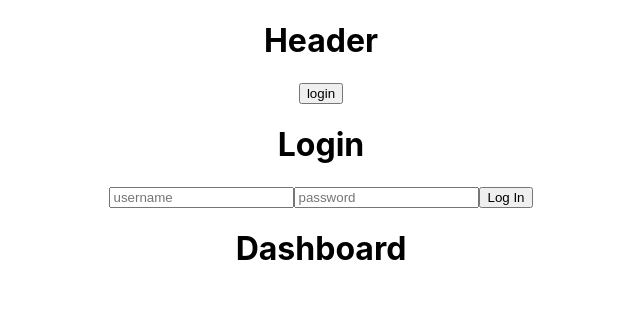
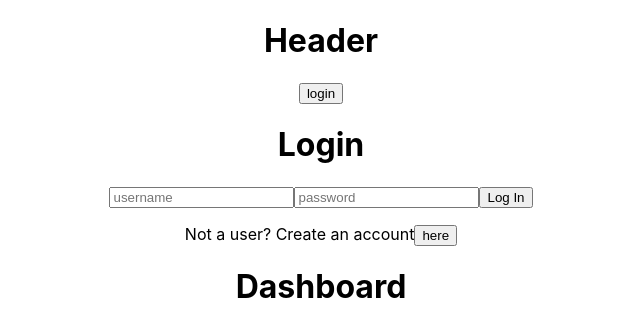
Before and after one commit to dylanlott/FoodMood, a React (Create React App) app: page / in a window 1280 px wide. Both pictures are taken after a click on the button "login". Shown: the top 336 px of the page, without its empty margins (319-959 px from the left). Built offline with nearby package versions, Linux system fonts and the light colour scheme.

Commit message:
added register toggle module

```diff
--- a/src/Components/Header/Header.js
+++ b/src/Components/Header/Header.js
@@ -12,9 +12,9 @@ constructor(){
 
 }
 
-handleLogin=(e)=>{
+handleToggle=(e)=>{
   this.setState({
-      moduleSeen: true
+      moduleSeen: !this.state.moduleSeen
   })
 }
 
@@ -22,13 +22,14 @@ handleLogin=(e)=>{
         return(
             <div>
             <h1>Header</h1>
-            <button onClick={this.handleLogin}>login</button>
+            <button onClick={this.handleToggle}>login</button>
 
 
-            {this.state.moduleSeen ? <Login /> : null}
+            {this.state.moduleSeen ? <Login handleToggle={this.handleToggle} /> : null}
             </div>
         )
     }
 }
 
+//have this subscribed to userReducer (mapStateToProps), display it via props when user logs in
 export default Header
--- a/src/Components/Login/Login.js
+++ b/src/Components/Login/Login.js
@@ -8,7 +8,7 @@ class Login extends Component{
     render(){
         return(
             <div>
-                <LoginForm />
+                <LoginForm handleLogin={this.props.handleLogin}/>
 
             </div>
         )
--- a/src/Components/Login/LoginForm.js
+++ b/src/Components/Login/LoginForm.js
@@ -1,5 +1,6 @@
 import React, {Component } from 'react'
 import axios from 'axios';
+import RegisterForm from './RegisterForm'
 
 
 
@@ -8,8 +9,15 @@ class LoginForm extends Component{
 		super()
 		this.state = {
 			user_name: '',
-			user_password: ''
+            user_password: '',
+            moduleSeen:false
 		}
+    }
+
+    handleToggle=(e)=>{
+        this.setState({
+            moduleSeen: !this.state.moduleSeen
+        })
     }
 
     handleLoginInfoUpdate=(e)=>{
@@ -24,13 +32,17 @@ class LoginForm extends Component{
         const {user_name, user_password}= this.state
         axios.post('/auth/login', {user_name, user_password})
         .then((res)=>{
-
+            // UPDATE_USER
+            this.props.handleToggle()
         })
         .catch((err)=>{
             console.log(err)
         })
-        e.target.user_name.value=''
-        e.target.user_password.value=''
+        this.setState({
+            user_name:'',
+            user_password:''
+        })
+
 
     }
 
@@ -41,8 +53,11 @@ class LoginForm extends Component{
                 <form onSubmit={this.handleUserLogin}>
                     <input type='text' name='user_name' placeholder='username' onChange={this.handleLoginInfoUpdate}/>
                     <input type='password' name='user_password' placeholder='password' onChange={this.handleLoginInfoUpdate}/>
-                    <button>Log In</button>
+                    <button onClick={this.handleUserLogin}>Log In</button>
                 </form>
+                <p>Not a user? Create an account<button onClick={this.handleToggle}>here</button></p>
+                {this.state.moduleSeen ? <RegisterForm /> :null}
+
             </>
         )
     }
--- a/src/Components/Login/RegisterForm.js
+++ b/src/Components/Login/RegisterForm.js
@@ -0,0 +1,14 @@
+import React, {Component} from 'react'
+import axios from 'axios'
+
+class RegisterForm extends Component{
+
+
+    render(){
+        return(
+            <h1>register</h1>
+        )
+    }
+}
+
+export default RegisterForm
--- a/src/index.js
+++ b/src/index.js
@@ -2,6 +2,12 @@ import React from 'react';
 import ReactDOM from 'react-dom';
 import './index.css';
 import App from './App';
+import {Provider } from 'react-redux'
+import store from './redux/store'
 
 
-ReactDOM.render(<App />, document.getElementById('root'));
+ReactDOM.render(
+<Provider store={store}>
+<App />
+</Provider>
+, document.getElementById('root'));
--- a/src/redux/reducers/userReducer.js
+++ b/src/redux/reducers/userReducer.js
@@ -1,4 +1,29 @@
 const initialState={
-    username: '',
+    user_name: '',
 
 }
+
+
+const UPDATE_USER= 'UPDATE_USER'
+
+//build out reducer
+
+export function updateUser(user){
+    return{
+        type: UPDATE_USER,
+        payload: user
+    }
+}
+
+function reducer(state= initialState, action){
+    switch (action.type){
+        case UPDATE_USER:
+            const {user_name}= action.payload
+            return {user_name}
+        default:
+            return state
+
+    }
+}
+
+export default reducer
--- a/src/redux/store.js
+++ b/src/redux/store.js
@@ -1 +1,4 @@
 import {createStore} from 'redux'
+import reducer from './reducers/userReducer'
+
+export default createStore(reducer)
```
